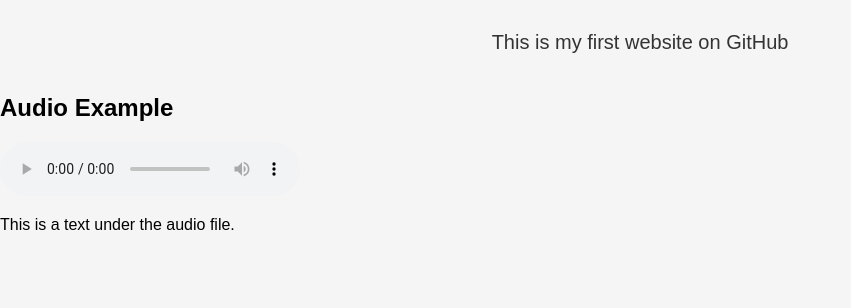
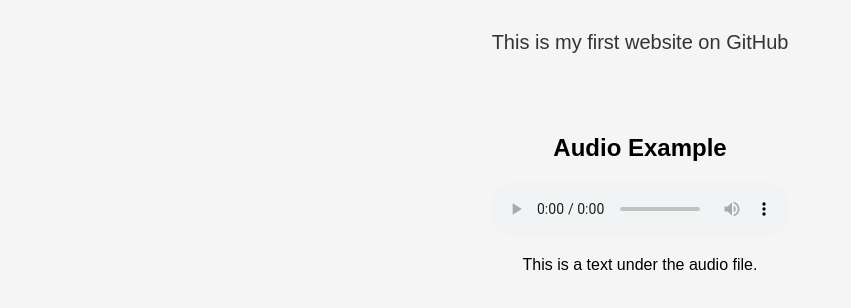
Before and after one commit to jazirehstudio2014-spec/Alma-Learning-Test, a plain HTML site: page index.html in a window 1280 px wide. Shown: the part 228-536 px from the top of the page, without its empty margins (0-851 px from the left). Drawn offline with Linux system fonts and the light colour scheme.

Commit message:
Update style.css

```diff
--- a/css/style.css
+++ b/css/style.css
@@ -53,3 +53,10 @@ body {
   color: #E65652;
   transform: scale(1.08);
 }
+
+
+.audio-section{
+    width:600px;
+    margin:60px auto;
+    text-align:center;
+}
```
